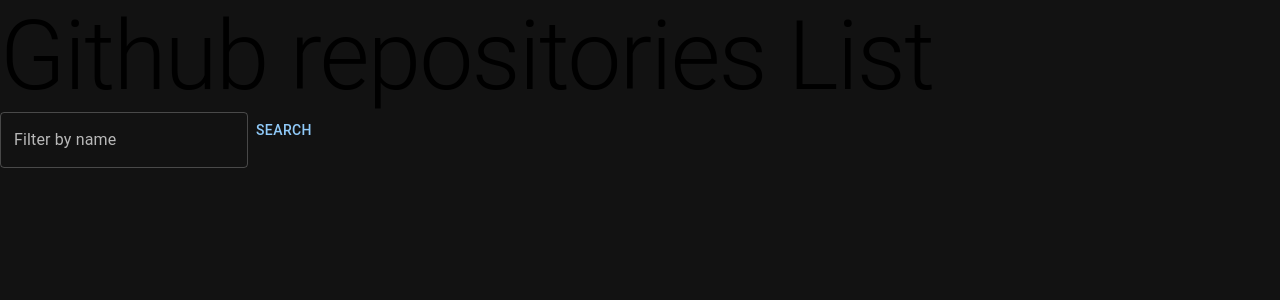
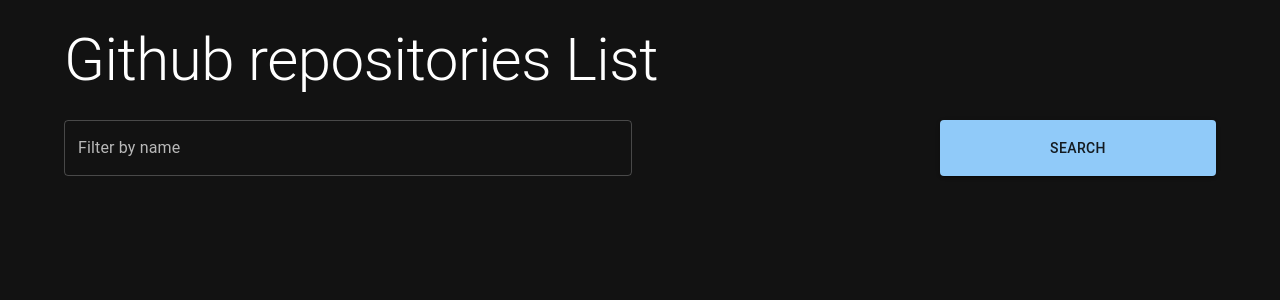
Before and after one commit to gastonmatias/TDD-next, a Next.js app: page /githubSearch in a window 1280 px wide. Shown: the top 300 px of the page. Built offline with nearby package versions, Linux system fonts and the light colour scheme; no server answers.

Commit message:
REFACTOR - when page is mounted: should be a search btn

```diff
--- a/pages/githubSearch.tsx
+++ b/pages/githubSearch.tsx
@@ -1,20 +1,30 @@
 import { NextPage } from "next"
 import Typography from '@mui/material/Typography'
-import { TextField, Button } from "@mui/material"
+import { TextField, Button, Container, Grid } from "@mui/material"
 
 const GithubSearchPage:NextPage = () => {
   return (
     <>
-    <Typography variant="h1" color="initial">
+    <Container>
+
+    <Typography variant="h2" color="white" sx={{my:3}}>
         Github repositories List
     </Typography>
 
-    <TextField id="filterBy" label="Filter by name" variant="outlined" />
+    <Grid container spacing={2} justifyContent='space-between'>
 
-    <Button variant="text" color="primary">
-      Search
-    </Button>
+        <Grid item md={6} xs={12}>
+            <TextField fullWidth id="filterBy" label="Filter by name" variant="outlined" />
+        </Grid>
 
+        <Grid item md={3} xs={12} sx={{display:'flex'}}>{/* flex para el stretch default */}
+            <Button fullWidth variant="contained" color="primary">
+              Search
+            </Button>
+        </Grid>
+    </Grid>
+
+    </Container>
     </>
   )
 }
```
